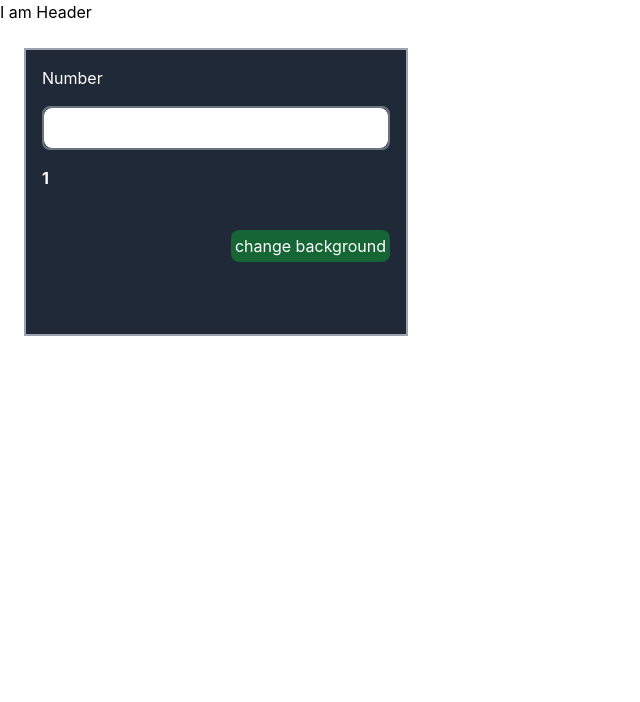
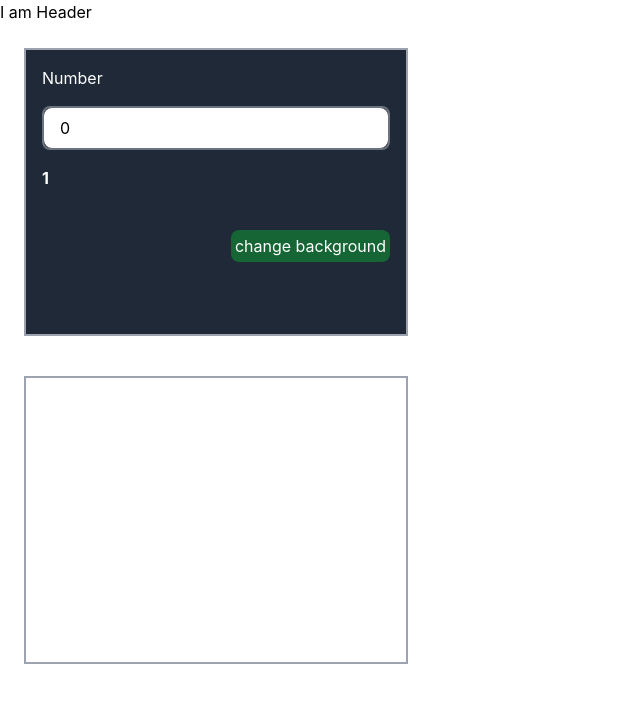
Before and after one commit to ragini743/react-hooks, a React (Create React App) app: page /demo in a window 1280 px wide. Shown: the top 702 px of the page, without its empty margins (0-640 px from the left). Built offline with nearby package versions, Linux system fonts and the light colour scheme.

Commit message:
learn useMemo and useCallback

```diff
--- a/src/App.js
+++ b/src/App.js
@@ -2,6 +2,7 @@
 import { Router, RouterProvider, createBrowserRouter } from 'react-router-dom';
 import Header from './component/Header';
 import Demo from './component/Demo';
+import Demo2 from './component/Demo2';
 
 
 export const appRouter = createBrowserRouter([
@@ -11,7 +12,9 @@ export const appRouter = createBrowserRouter([
   },
   {
     path:"/demo",
-    element:<Demo />,
+    element:<> <Demo /><Demo2></Demo2>
+    </>
+
   },
 ])
 
--- a/src/component/Demo.js
+++ b/src/component/Demo.js
@@ -11,8 +11,8 @@ const Demo = () => {
   // return  findNthPrime(text) ;
   // }
 
-
-  const  prime = useMemo(()=> findNthPrime,[text])
+// with useMemo
+  const  prime = useMemo(()=> findNthPrime(text),[text])
 
   console.log("prime")
 
@@ -23,12 +23,12 @@ const Demo = () => {
         Number
       </label>
       <div className='border-2 border-gray-500 mt-4 rounded-lg'>
-        <input type='number' value={text} onChange={(e) =>setText(e.target.value)} className='rounded-lg outline-none w-full pl-4 p-2'>
+        <input type='number' value={text} onChange={(e) =>setText(e.target.value)} className='rounded-lg outline-none w-full pl-4 p-2 text-black'>
 
         </input>
       </div>
       <div>
-        <h1 className='font-bold mt-4'> {prime()}</h1>
+        <h1 className='font-bold mt-4'> {prime}</h1>
       </div>
       <div onClick={() => setIsDarkTheme(!isDarkTheme)} className='mt-10 text-right rounded-lg'>
         <button className='bg-green-800 text-white p-1 rounded-lg'>
--- /dev/null
+++ b/src/component/Demo2.js
@@ -0,0 +1,11 @@
+import React from 'react'
+
+const Demo2 = () => {
+  return (
+    <div className='border-gray-400 border-2 w-[30%] h-72 ml-6 mt-10'>
+
+    </div>
+  )
+}
+
+export default Demo2
```
Also changed, not shown: 1 other file (tests, documents, lock files or other folders).
